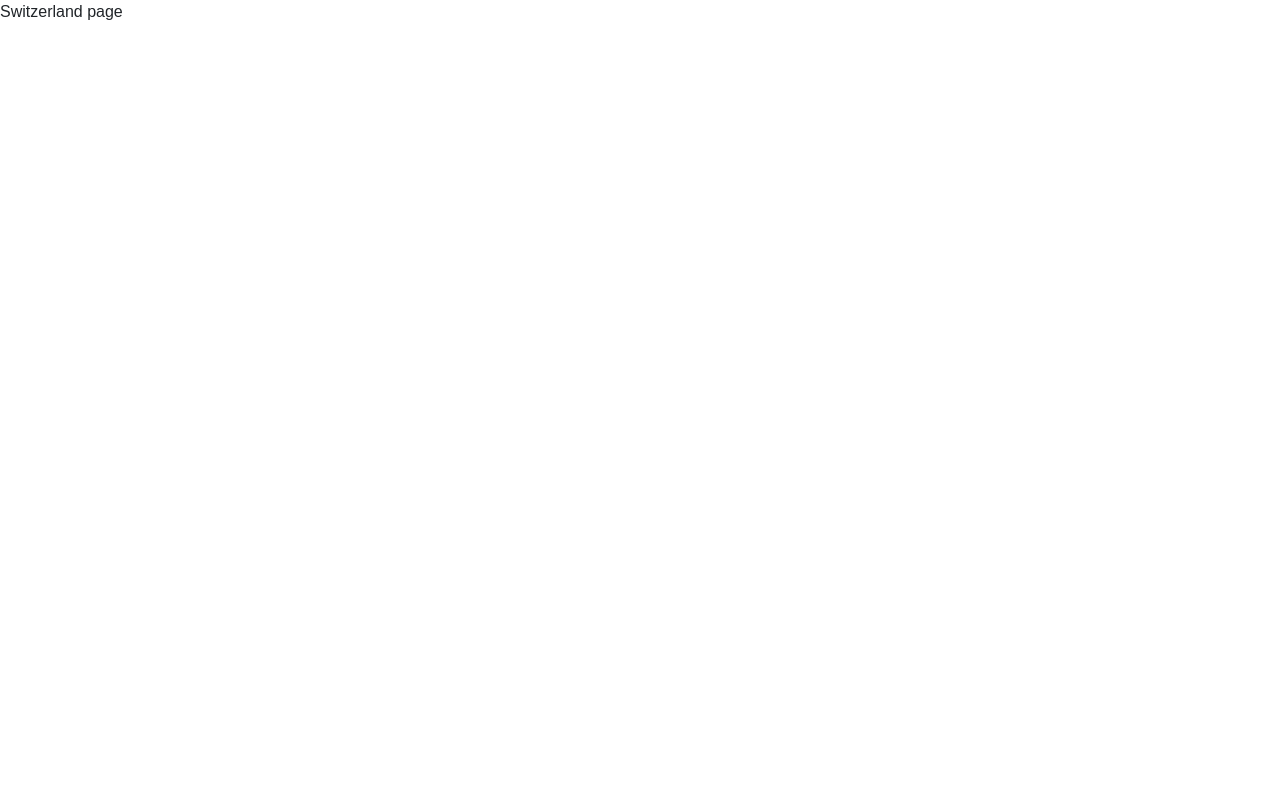
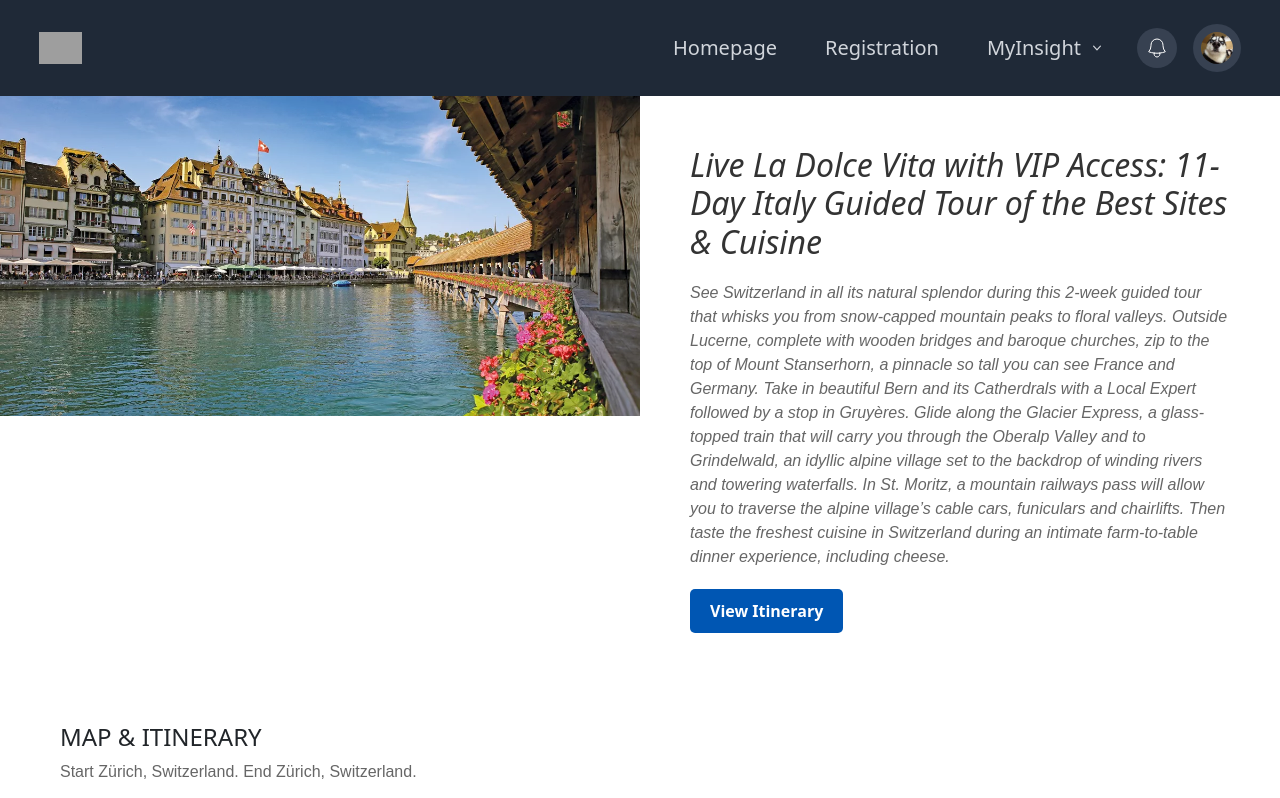
Before and after one commit to chongchen1999/TravelMingle, a React (Vite) app: page /switzerland in a window 1280 px wide. Shown: the top 798 px of the page. Built offline with nearby package versions, Linux system fonts and the light colour scheme; grey boxes are pictures that could not be loaded.

Commit message:
setup switzerland page

```diff
--- a/src/pages/Italy.jsx
+++ b/src/pages/Italy.jsx
@@ -6,11 +6,6 @@ import italyImage from '../assets/images/italy.webp';
 import MapContainer from "../components/UI/Destination/MapContainer.jsx";
 import italyImap1 from '../assets/images/map01.png';
 import italyImap2 from '../assets/images/map012.png';
-
-const MyComponent = () => {
-    return <img src={italyImage} alt="Italy" />;
-};
-
 const Italy = () => {
     return (
         <div>
--- a/src/pages/Switzerland.jsx
+++ b/src/pages/Switzerland.jsx
@@ -1,6 +1,39 @@
+import { Helmet } from 'react-helmet';
+import Navbar from "../components/common/navbar/Navbar";
+import Footer from "../components/common/Footer";
+import TourContainer from "../components/UI/Destination/TourContainer.jsx";
+import SwitzerlandImage from '../assets/images/switzerland.webp';
+import MapContainer from "../components/UI/Destination/MapContainer.jsx";
+import SwitzerlandImap1 from '../assets/images/map021.png';
+import SwitzerlandImap2 from '../assets/images/map022.png';
+
 const Switzerland = () => {
     return (
-        <div>Switzerland page</div>
+        <div>
+            <Helmet>
+                <link rel="stylesheet" href="src/assets/styles/home/swiper.min.css" />
+                <link rel="stylesheet" href="src/assets/styles/home/bootstrap.css" />
+                <link rel="stylesheet" href="src/assets/styles/home/index.css" />
+                <link href="https://cdn.jsdelivr.net/npm/tailwindcss@2.2.16/dist/tailwind.min.css" rel="stylesheet" />
+                <link rel="stylesheet" href="src/assets/styles/home/iconfont.css" />
+                <link rel="stylesheet" href="https://unpkg.com/swiper/swiper-bundle.min.css" />
+            </Helmet>
+
+
+            <Navbar />
+            <TourContainer
+                imageUrl={SwitzerlandImage}
+                title="Live La Dolce Vita with VIP Access: 11-Day Italy Guided Tour of the Best Sites & Cuisine"
+                description="See Switzerland in all its natural splendor during this 2-week guided tour that whisks you from snow-capped mountain peaks to floral valleys. Outside Lucerne, complete with wooden bridges and baroque churches, zip to the top of Mount Stanserhorn, a pinnacle so tall you can see France and Germany. Take in beautiful Bern and its Catherdrals with a Local Expert followed by a stop in Gruyères. Glide along the Glacier Express, a glass-topped train that will carry you through the Oberalp Valley and to Grindelwald, an idyllic alpine village set to the backdrop of winding rivers and towering waterfalls. In St. Moritz, a mountain railways pass will allow you to traverse the alpine village’s cable cars, funiculars and chairlifts. Then taste the freshest cuisine in Switzerland during an intimate farm-to-table dinner experience, including cheese."
+            />
+            <MapContainer
+                title="MAP & ITINERARY"
+                subtitle="Start Zürich, Switzerland. End Zürich, Switzerland."
+                mapImage1={SwitzerlandImap1}
+                mapImage2={SwitzerlandImap2}
+            />
+            <Footer />
+        </div>
     );
 };
 
```
